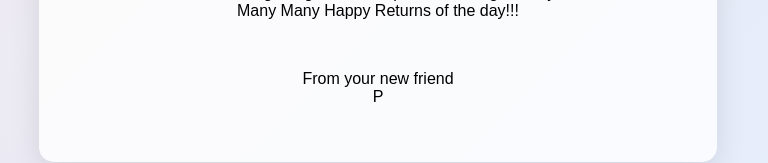
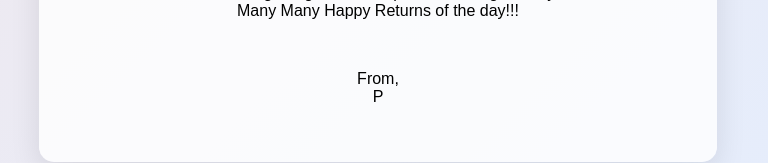
Before and after one commit to Provat2/bdaywish, a plain HTML site: page index.html in a window 1280 px wide. Shown: the part 613-776 px from the top of the page, without its empty margins (262-1030 px from the left). Drawn offline with Linux system fonts and the light colour scheme.

Commit message:
Update index.html

```diff
--- a/index.html
+++ b/index.html
@@ -136,7 +136,7 @@
         <p class="message">Hope your day is filled with sunshine, smiles, and beautiful moments!</p>
 	<p>You are such a great girl Eva, I hope u shine brighter in your life <br>Many Many Happy Returns of the day!!!</p>
 	<br>
-	<p>From your new friend<br>P<br></p>
+	<p>From,<br>P<br></p>
     </div>
 
 </body>
```
